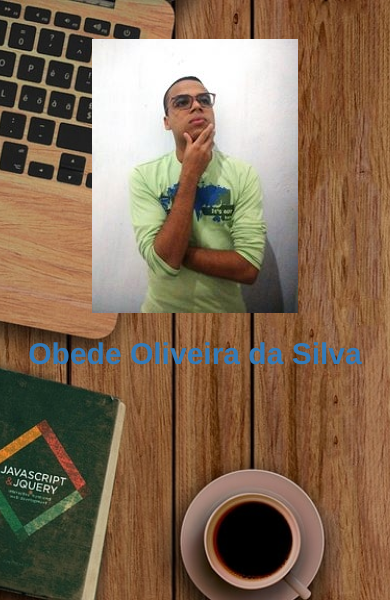
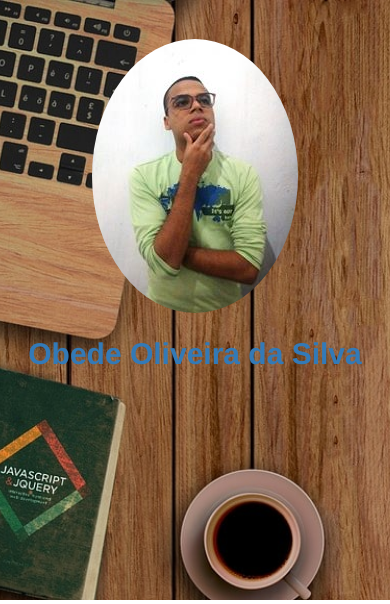
Before and after one commit to obedeoliveira/obedeoliveira, a PHP site: page / in a window 390 px wide. Shown: the top 604 px of the page. Run offline with PHP 8.4, Linux system fonts and the light colour scheme.

Commit message:
Melhorando responsividade

```diff
--- a/css/style.css
+++ b/css/style.css
@@ -200,9 +200,9 @@ img {max-width: 100%;}
 	font-size:16px;
 	line-height:1.7;
 }
-/*img#site-title {
+img#site-title {
 	border-radius: 50%;
-}*/
+}
 
 /*.papers,.papers:before,.papers:after {
 	background-color:#fff;
```
